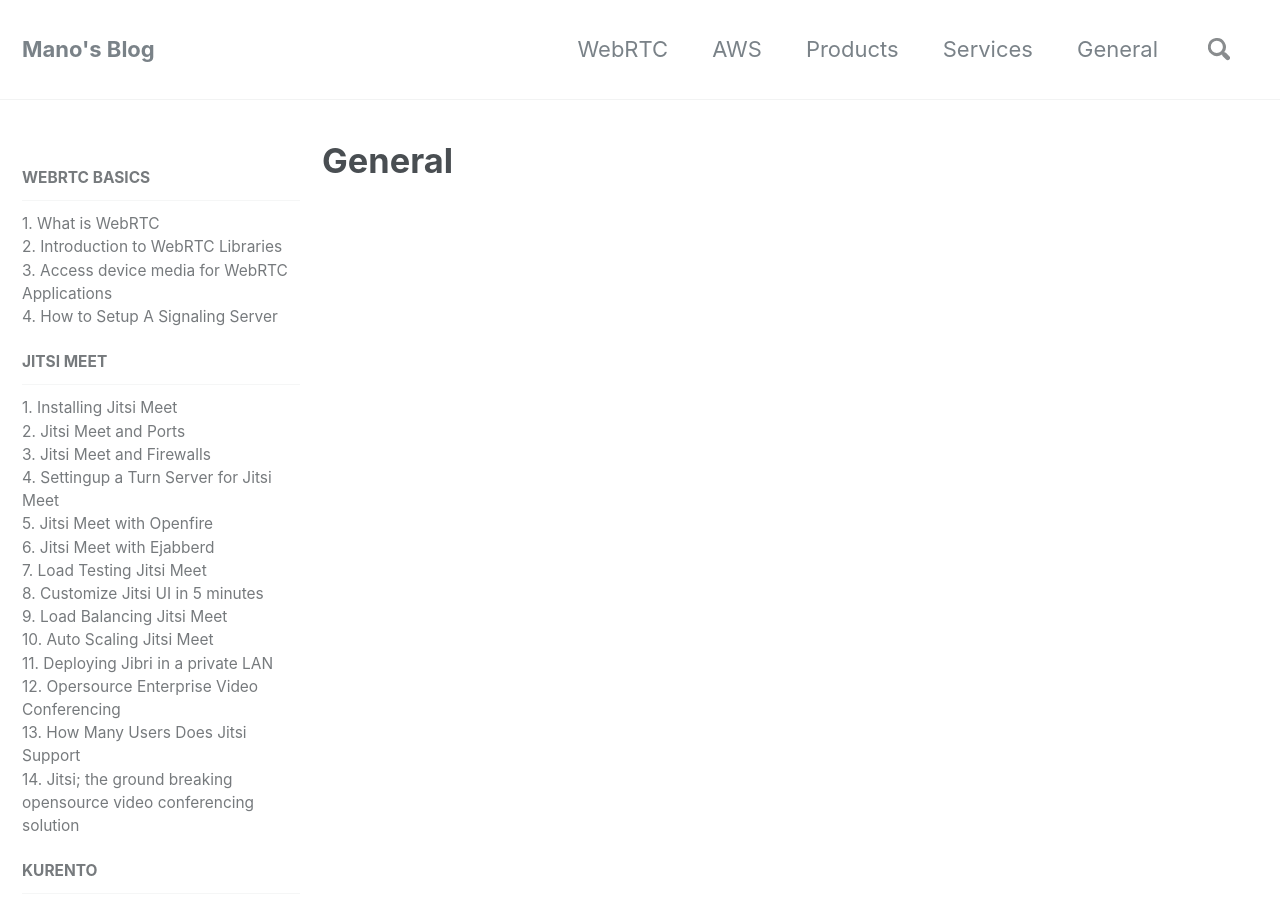
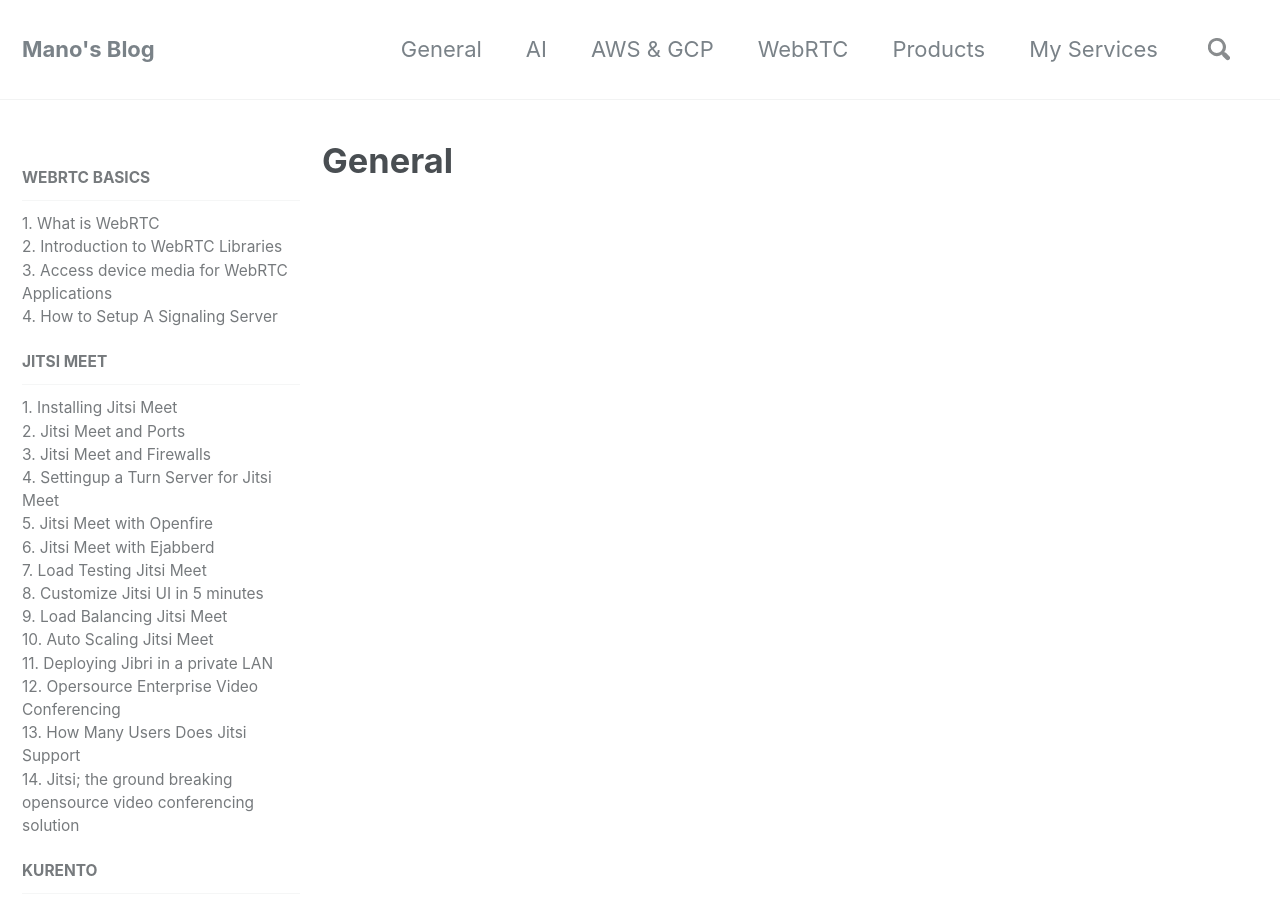
Before and after one commit to manoranjanads/mano-blog.github.io, a Jekyll site: the page built from _pages/posts.md, in a window 1280 px wide and 900 px high. Built offline with Jekyll 4.4.1, drawn with Linux system fonts in a browser that asks for light colours; nearby versions of some CDN libraries; comment, search, counter and statistics services are not loaded; a style sheet for code colours, icons or effects is not loaded.

Commit message:
Bug fixes

```diff
--- a/_data/navigation.yml
+++ b/_data/navigation.yml
@@ -1,17 +1,20 @@
 # main links
 main:
+  - title: "General"
+    url: /general.html
+  - title: "AI"
+    url: /ai.html
+  - title: "AWS & GCP"
+    url: /aws_gcp.html
   - title: "WebRTC"
     url: /webrtc.html
   # - title: "Xmpp"
   #   url: /xmpp.html
-  - title: "AWS"
-    url: /aws.html
   - title: "Products"
     url: /products.html
-  - title: "Services"
+  - title: "My Services"
     url: /services.html
-  - title: "General"
-    url: /general.html
+
 
 webrtc_sidebar:
   - title: "WebRTC Basics"
```
